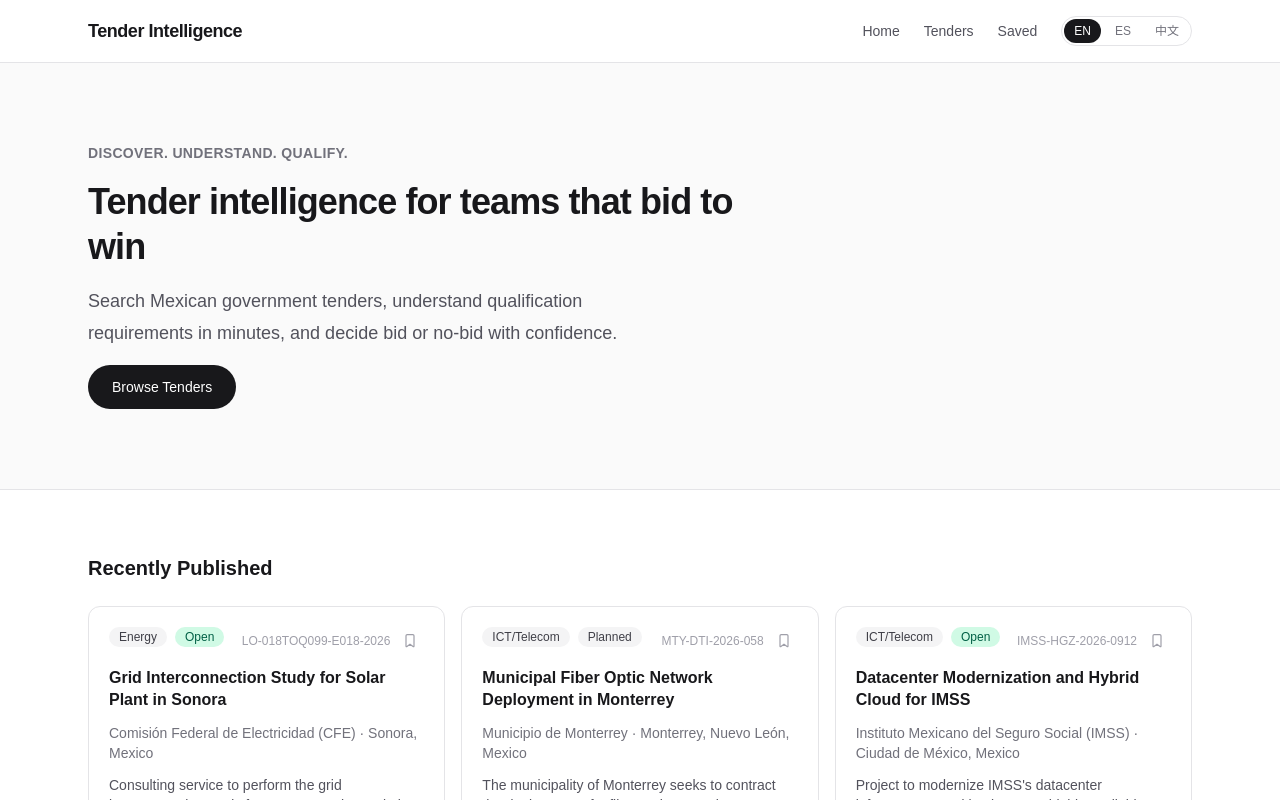
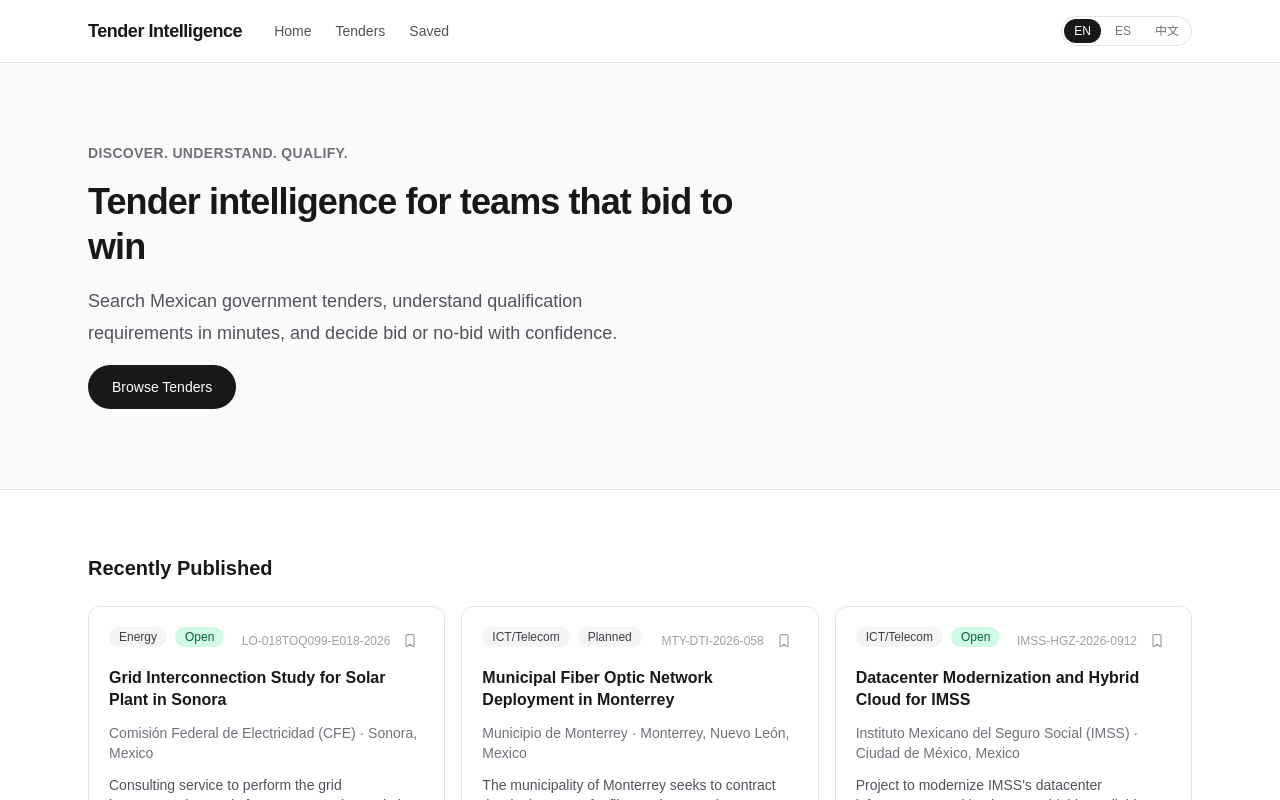
Before and after one commit to Lordain/Tender-Intelligence-Platform, a Next.js app: page / in a window 1280 px wide. Shown: the top 800 px of the page. Built offline with nearby package versions, Linux system fonts and the light colour scheme; no server answers.

Commit message:
Move header nav links next to the logo on the left
Home/Tenders/Saved now sit beside the logo on the left; the locale
switcher stays right-aligned on its own.

Co-Authored-By: Claude Sonnet 5 <noreply@anthropic.com>
Claude-Session: https://claude.ai/code/session_019Gp2abYvPQ4sZBFHCBQ6Sq

```diff
--- a/components/layout/Header.tsx
+++ b/components/layout/Header.tsx
@@ -10,6 +10,7 @@ export function Header() {
   return (
     <header className="border-b border-zinc-200 dark:border-zinc-800">
       <div className="mx-auto flex max-w-6xl items-center justify-between px-6 py-4">
+        <div className="flex items-center gap-8">
           <Link href="/" className="flex items-baseline gap-2">
             <span className="text-lg font-semibold tracking-tight text-zinc-900 dark:text-zinc-50">
               Tender Intelligence
@@ -34,8 +35,9 @@ export function Header() {
             >
               {localize(uiText.navSaved, locale)}
             </Link>
+          </nav>
+        </div>
         <LocaleSwitcher />
-        </nav>
       </div>
     </header>
   );
```
Lines whose indentation alone changed are shown as unchanged.
